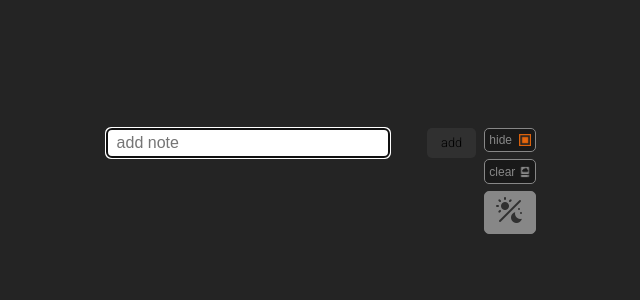
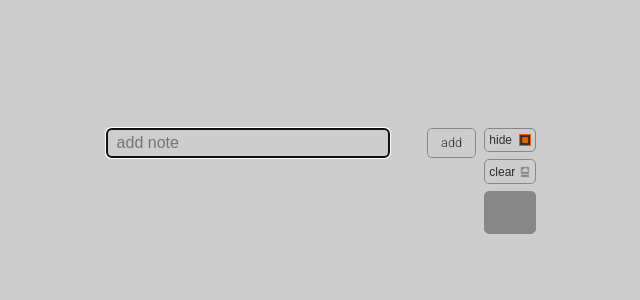
Before and after one commit to booi-dev/todo-redux-app, a React (Vite) app: page / in a window 1280 px wide. Shown: the top 300 px of the page, without its empty margins (349-989 px from the left). Built offline with nearby package versions, Linux system fonts and the light colour scheme.

Commit message:
Fix todo component not updating bug

```diff
--- a/src/App.jsx
+++ b/src/App.jsx
@@ -17,18 +17,22 @@ function App() {
   const todos = useSelector((state) => state.todo.todos);
   const dispatch = useDispatch();
 
+  console.log(todos);
+
   const [getDataFromLS, addDataToLS, deleteDataFromLS] = useLocalStorage();
 
   const theme = useThemeUpdator();
 
+  // const [todos, setTodos] = useState(todoData);
+
   const handleAddTodo = useCallback((todo) => {
-    // console.log("sdf")
     addDataToLS(todo);
     dispatch(addTodo(todo));
   });
 
   const handleDeleteTodo = useCallback((todo) => {
     deleteDataFromLS(todo);
+    dispatch(deleteTodo(todo));
   });
 
   const toggleCompleteStatus = useCallback((todoId) => {
@@ -75,13 +79,6 @@ function App() {
 
   useEffect(() => {
 
-    // const dataFromLS = getDataFromLS();
-    // sortArray(getDataFromLS())
-
-    // getDataFromLS()
-    //   .forEach(todo => {
-    //     dispatch(addTodo(todo));
-    //   });
 
   }, []);
 
@@ -94,14 +91,14 @@ function App() {
         <TodoList
           todos={todos}
           handleDeleteTodo={handleDeleteTodo}
-          toggleCompleteStatus={toggleCompleteStatus}
+          // toggleCompleteStatus={toggleCompleteStatus}
           updateTodo={updateTodo}
         />
         <SettingPanel
-          toggleCompletedTasks={toggleCompletedTasks}
+          // toggleCompletedTasks={toggleCompletedTasks}
           todoList={todos}
-          handleDeleteTodo={handleDeleteTodo}
-          clearAllTodo={clearAllTodo}
+        // handleDeleteTodo={handleDeleteTodo}
+        // clearAllTodo={clearAllTodo}
         />
       </div>
     </div>
--- a/src/context/ThemeContext.jsx
+++ b/src/context/ThemeContext.jsx
@@ -11,7 +11,7 @@ export function useUpdateTheme() {
 }
 
 function ThemeProvider({ children }) {
-    const [lightTheme, setLightTheme] = useState(false);
+    const [lightTheme, setLightTheme] = useState(true);
 
     const toggleTheme = function () {
         setLightTheme(prevTheme => !prevTheme);
--- a/src/features/todo/TodoItem.jsx
+++ b/src/features/todo/TodoItem.jsx
@@ -8,7 +8,7 @@ import './TodoItem.css';
 
 function TodoView(props) {
 
-    const { todo, deleteTodo, toggleCompleteStatus, updateTodo } = props;
+    const { todo, handleDeleteTodo, toggleCompleteStatus, updateTodo } = props;
 
     const [btnClass, setBtnClass] = useState('del-btn--todo');
     const [delBtnWarning, setSelBtnWarning] = useState(false);
@@ -18,9 +18,10 @@ function TodoView(props) {
 
     const theme = useThemeUpdator();
 
-    const handleDelBtnClick = function () {
-        setTodoAnimClass('vanishing-anim');
-        setTimeout(() => { deleteTodo(todo.id); }, 1000);
+    const handleDelBtnClick = function (tobeDeleteTodo) {
+        // setTodoAnimClass('vanishing-anim');
+        // setTimeout(() => { handleDeleteTodo(tobeDeleteTodo); }, 1000);
+        handleDeleteTodo(tobeDeleteTodo);
     };
 
     const handleCheckboxOnChange = function () {
@@ -62,7 +63,7 @@ function TodoView(props) {
                 <button
                     type='button'
                     className={btnClass}
-                    onClick={handleDelBtnClick}
+                    onClick={() => handleDelBtnClick(todo)}
                     onMouseEnter={() => setSelBtnWarning(true)}
                     onMouseLeave={() => setSelBtnWarning(false)}
                 >
--- a/src/features/todo/TodoList.jsx
+++ b/src/features/todo/TodoList.jsx
@@ -2,14 +2,14 @@ import TodoItem from "./TodoItem";
 import './TodoList.css';
 
 function TodoList(props) {
-    const { todos, deleteTodo, toggleCompleteStatus, updateTodo } = props;
+    const { todos, handleDeleteTodo, toggleCompleteStatus, updateTodo } = props;
     return (
         <ul className="todo-list">
             {todos.map(todo => (
                 <TodoItem
                     key={todo.id}
                     todo={todo}
-                    deleteTodo={deleteTodo}
+                    handleDeleteTodo={handleDeleteTodo}
                     toggleCompleteStatus={toggleCompleteStatus}
                     updateTodo={updateTodo}
                 />
--- a/src/features/todo/todoSlice.js
+++ b/src/features/todo/todoSlice.js
@@ -1,4 +1,5 @@
 import { createSlice } from "@reduxjs/toolkit";
+import sortArray from "../../utils/sort";
 
 const dataList = [];
 Object.values(localStorage).forEach((d) => {
@@ -6,7 +7,7 @@ Object.values(localStorage).forEach((d) => {
 });
 
 const initialState = {
-    todos: dataList || [],
+    todos: sortArray(dataList) || [],
 };
 
 const todoSlice = createSlice({
@@ -17,7 +18,7 @@ const todoSlice = createSlice({
             state.todos.push(action.payload);
         },
         deleteTodo: (state, action) => {
-            state.todos.filter((task) => task.id !== action.payload.id);
+            state.todos = state.todos.filter((t) => t.id !== action.payload.id);
         }
     }
 });
--- a/src/hooks/useLocalStorage.js
+++ b/src/hooks/useLocalStorage.js
@@ -19,11 +19,11 @@ function useLocalStorage() {
     };
 
     const deleteDataFromLS = (d) => {
-        localStorage.remove(d.id);
+        console.log(d.id);
+        localStorage.removeItem(d.id);
     };
 
     return [getDataFromLS, addDataToLS, deleteDataFromLS];
-
 }
 
 export default useLocalStorage;
```
